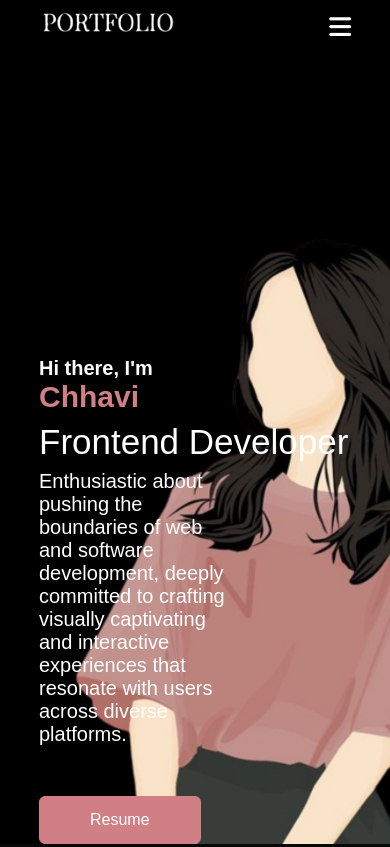
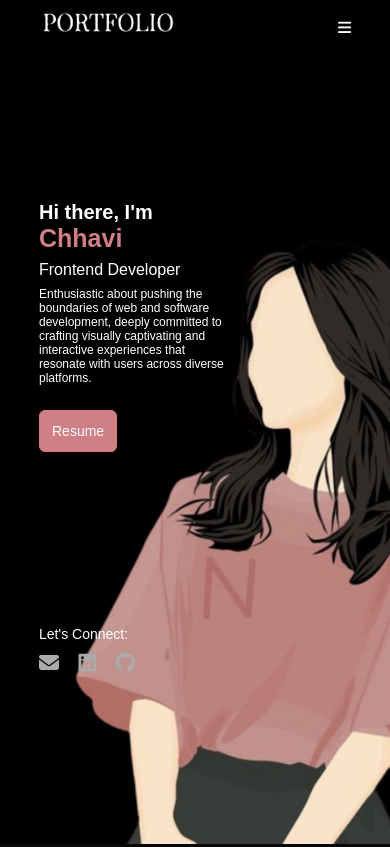
Before and after one commit to chhavii04/Portfolio, a plain HTML site: page index.html in a window 390 px wide. Shown: the top 847 px of the page. Drawn offline with Linux system fonts and the light colour scheme.

Commit message:
Update style.css

```diff
--- a/CSS/style.css
+++ b/CSS/style.css
@@ -328,15 +328,22 @@ nav .fa-solid{
         background-image: url("../images/Background_phone.png");
     }
     .header-text{
-        margin-top: 100%;
+        margin-top: 50%;
+        font-size: 14px;
+    }
+    .header-text h1{
+        font-size: 25px;
+    }
+    .job{
         font-size: 16px;
     }
-    .header-text h1{
-        font-size: 30px;
+    .desc{
+        font-size: 12px;
+        text-align:left;
     }
     nav .fa-solid{
         display: block;
-        font-size: 25px;
+        font-size: 15px;
     }
     nav ul{
         background: #d07f85;
@@ -359,6 +366,21 @@ nav .fa-solid{
         left: 25px;
         cursor: pointer;
     }
+    .btn.btn2{
+        margin-top: 8%;
+        font-size: 14px;
+        display: inline-block;
+        padding: 12px;
+    }
+    .connect{
+        margin-top: 40%;
+    }
+    .connect p{
+        font-size: 14px;
+    }
+    .connect a{
+        font-size: 20px;
+    }
     .subtitle{
         font-size: 40px;
     }
@@ -370,6 +392,7 @@ nav .fa-solid{
     }
     .about-col2{
         font-size: 14px;
+        text-align: left;
     }
     .tablinks{
         font-size: 16px;
```
